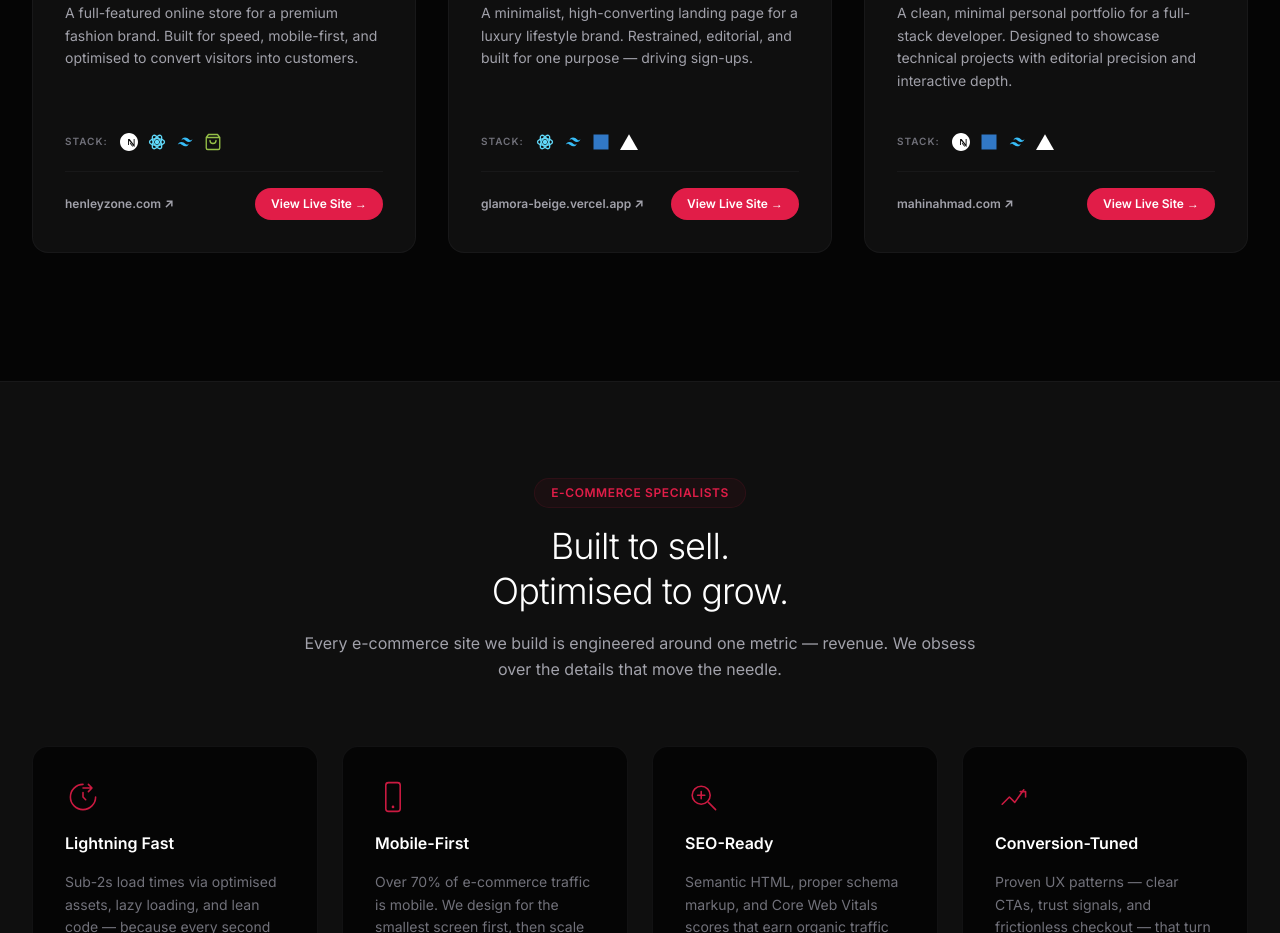
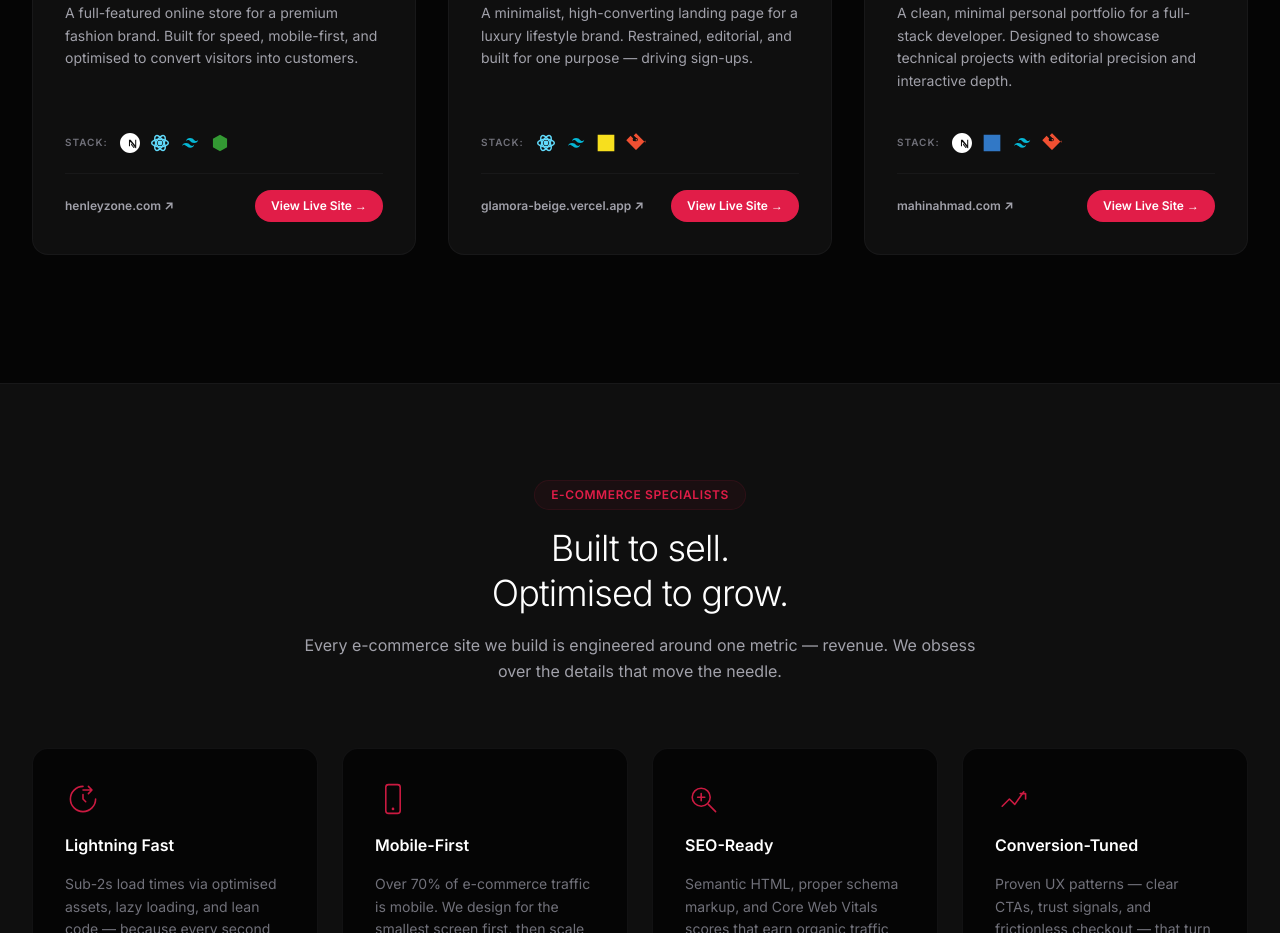
Before and after one commit to mahunn/Websy-Agentic, a Next.js app: page /work in a window 1280 px wide. Shown: the part 820-1753 px from the top of the page. Built offline with nearby package versions, Linux system fonts and the light colour scheme.

Commit message:
Replace Shopify/CMS stacks with custom engineered stack icons

```diff
--- a/app/work/page.tsx
+++ b/app/work/page.tsx
@@ -71,7 +71,7 @@ export default function Work() {
                 <div className="flex items-center gap-2.5">
                   {/* Next.js */}
                   <svg
-                    className="w-4.5 h-4.5 text-white transition-all duration-200 hover:-translate-y-1 hover:drop-shadow-[0_0_8px_rgba(255,255,255,0.45)] cursor-pointer"
+                    className="w-5 h-5 text-white transition-all duration-200 hover:-translate-y-1 hover:drop-shadow-[0_0_8px_rgba(255,255,255,0.45)] cursor-pointer"
                     viewBox="0 0 24 24"
                     fill="currentColor"
                     aria-label="Next.js"
@@ -80,7 +80,7 @@ export default function Work() {
                   </svg>
                   {/* React */}
                   <svg
-                    className="w-4.5 h-4.5 text-[#61DAFB] transition-all duration-200 hover:-translate-y-1 hover:drop-shadow-[0_0_8px_rgba(97,218,251,0.45)] cursor-pointer"
+                    className="w-5 h-5 text-[#61DAFB] transition-all duration-200 hover:-translate-y-1 hover:drop-shadow-[0_0_8px_rgba(97,218,251,0.45)] cursor-pointer"
                     viewBox="0 0 24 24"
                     fill="none"
                     stroke="currentColor"
@@ -94,25 +94,21 @@ export default function Work() {
                   </svg>
                   {/* Tailwind CSS */}
                   <svg
-                    className="w-4.5 h-4.5 text-[#38BDF8] transition-all duration-200 hover:-translate-y-1 hover:drop-shadow-[0_0_8px_rgba(56,189,248,0.45)] cursor-pointer"
+                    className="w-5 h-5 text-[#06B6D4] transition-all duration-200 hover:-translate-y-1 hover:drop-shadow-[0_0_8px_rgba(6,182,212,0.45)] cursor-pointer"
                     viewBox="0 0 24 24"
                     fill="currentColor"
                     aria-label="Tailwind CSS"
                   >
                     <path d="M12 6.00002C9.40003 6.00002 7.80003 7.30002 7.20003 9.90002C8.10003 8.60002 9.20003 8.10002 10.5 8.40002C11.242 8.61202 11.7709 9.15573 12.3554 9.75716C13.308 10.7371 14.4429 11.9054 17.1 11.9054C19.7 11.9054 21.3 10.6054 21.9 8.00542C21 9.30542 19.9 9.80542 18.6 9.50542C17.858 9.29342 17.3291 8.74971 16.7446 8.14828C15.792 7.16831 14.6571 6.00002 12 6.00002ZM7.20003 11.9054C4.60003 11.9054 3.00003 13.2054 2.40003 15.8054C3.30003 14.5054 4.40003 14.0054 5.70003 14.3054C6.44203 14.5174 6.97092 15.0611 7.55543 15.6626C8.50803 15.6626 9.64293 17.8108 12.3 17.8108C14.9 17.8108 16.5 16.5108 17.1 13.9108C16.2 15.2108 15.1 15.7108 13.8 15.4108C13.058 15.1988 12.5291 14.6551 11.9446 14.0537C10.992 13.0737 9.85713 11.9054 7.20003 11.9054Z" />
                   </svg>
-                  {/* Shopify */}
+                  {/* Node.js */}
                   <svg
-                    className="w-4.5 h-4.5 text-[#95BF47] transition-all duration-200 hover:-translate-y-1 hover:drop-shadow-[0_0_8px_rgba(149,191,71,0.45)] cursor-pointer"
+                    className="w-5 h-5 text-[#339933] transition-all duration-200 hover:-translate-y-1 hover:drop-shadow-[0_0_8px_rgba(51,153,51,0.45)] cursor-pointer"
                     viewBox="0 0 24 24"
-                    fill="none"
-                    stroke="currentColor"
-                    strokeWidth="1.8"
-                    strokeLinecap="round"
-                    strokeLinejoin="round"
-                    aria-label="Shopify"
+                    fill="currentColor"
+                    aria-label="Node.js"
                   >
-                    <path d="M6 2L3 6v14a2 2 0 002 2h14a2 2 0 002-2V6l-3-4zM3 6h18M16 10a4 4 0 01-8 0" />
+                    <path d="M12 2L3.5 7v10L12 22l8.5-5V7L12 2zm-.9 17.5v-7.3L5 9.8l6.1 3.5v6.2zm1.8 0v-6.2l6.1-3.5-6.1 3.5v6.2z" />
                   </svg>
                 </div>
               </div>
@@ -183,7 +179,7 @@ export default function Work() {
                 <div className="flex items-center gap-2.5">
                   {/* React */}
                   <svg
-                    className="w-4.5 h-4.5 text-[#61DAFB] transition-all duration-200 hover:-translate-y-1 hover:drop-shadow-[0_0_8px_rgba(97,218,251,0.45)] cursor-pointer"
+                    className="w-5 h-5 text-[#61DAFB] transition-all duration-200 hover:-translate-y-1 hover:drop-shadow-[0_0_8px_rgba(97,218,251,0.45)] cursor-pointer"
                     viewBox="0 0 24 24"
                     fill="none"
                     stroke="currentColor"
@@ -197,30 +193,30 @@ export default function Work() {
                   </svg>
                   {/* Tailwind CSS */}
                   <svg
-                    className="w-4.5 h-4.5 text-[#38BDF8] transition-all duration-200 hover:-translate-y-1 hover:drop-shadow-[0_0_8px_rgba(56,189,248,0.45)] cursor-pointer"
+                    className="w-5 h-5 text-[#06B6D4] transition-all duration-200 hover:-translate-y-1 hover:drop-shadow-[0_0_8px_rgba(6,182,212,0.45)] cursor-pointer"
                     viewBox="0 0 24 24"
                     fill="currentColor"
                     aria-label="Tailwind CSS"
                   >
                     <path d="M12 6.00002C9.40003 6.00002 7.80003 7.30002 7.20003 9.90002C8.10003 8.60002 9.20003 8.10002 10.5 8.40002C11.242 8.61202 11.7709 9.15573 12.3554 9.75716C13.308 10.7371 14.4429 11.9054 17.1 11.9054C19.7 11.9054 21.3 10.6054 21.9 8.00542C21 9.30542 19.9 9.80542 18.6 9.50542C17.858 9.29342 17.3291 8.74971 16.7446 8.14828C15.792 7.16831 14.6571 6.00002 12 6.00002ZM7.20003 11.9054C4.60003 11.9054 3.00003 13.2054 2.40003 15.8054C3.30003 14.5054 4.40003 14.0054 5.70003 14.3054C6.44203 14.5174 6.97092 15.0611 7.55543 15.6626C8.50803 15.6626 9.64293 17.8108 12.3 17.8108C14.9 17.8108 16.5 16.5108 17.1 13.9108C16.2 15.2108 15.1 15.7108 13.8 15.4108C13.058 15.1988 12.5291 14.6551 11.9446 14.0537C10.992 13.0737 9.85713 11.9054 7.20003 11.9054Z" />
                   </svg>
-                  {/* TypeScript */}
+                  {/* JavaScript */}
                   <svg
-                    className="w-4.5 h-4.5 text-[#3178C6] transition-all duration-200 hover:-translate-y-1 hover:drop-shadow-[0_0_8px_rgba(49,120,198,0.45)] cursor-pointer"
+                    className="w-5 h-5 text-[#F7DF1E] transition-all duration-200 hover:-translate-y-1 hover:drop-shadow-[0_0_8px_rgba(247,223,30,0.45)] cursor-pointer"
                     viewBox="0 0 24 24"
                     fill="currentColor"
-                    aria-label="TypeScript"
+                    aria-label="JavaScript"
                   >
-                    <path d="M2 2h20v20H2V2zm9.143 11.597h-2.22V18h-1.63v-4.403H5.07V12.23h6.073v1.367zm6.757 3.328c0 1.258-1.002 1.637-2.738 1.637-1.417 0-2.482-.477-2.673-1.396h1.593c.11.458.62.68 1.157.68.572 0 .973-.25.973-.668 0-.422-.38-.59-1.222-.859-1.272-.397-2.28-.847-2.28-2.138 0-1.127.91-1.666 2.457-1.666 1.34 0 2.222.428 2.408 1.22h-1.57c-.11-.383-.483-.564-1-.564-.52 0-.853.227-.853.6 0 .385.344.53 1.164.792 1.472.463 2.169.96 2.169 2.36z" />
+                    <path d="M2 2h20v20H2V2zm12.586 16.204c0 1.294-1.077 1.796-2.586 1.796-1.578 0-2.545-.588-2.738-1.588h1.622c.11.517.586.828 1.116.828.588 0 .93-.207.93-.724v-6.516h1.666v6.204zm4.845.057c0 1.196-.93 1.743-2.457 1.743-1.42 0-2.316-.483-2.528-1.396h1.588c.11.458.557.656.973.656.458 0 .756-.168.756-.588 0-.39-.333-.518-1.096-.828-1.206-.497-2.073-.91-2.073-2.073 0-1.127.87-1.637 2.222-1.637 1.23 0 2.05.378 2.247 1.127h-1.564c-.11-.334-.458-.497-.756-.497-.43 0-.693.18-.693.52 0 .343.275.457.944.73 1.346.549 1.944.973 1.944 2.138z" />
                   </svg>
-                  {/* Vercel */}
+                  {/* Git */}
                   <svg
-                    className="w-4.5 h-4.5 text-white transition-all duration-200 hover:-translate-y-1 hover:drop-shadow-[0_0_8px_rgba(255,255,255,0.45)] cursor-pointer"
+                    className="w-5 h-5 text-[#F05032] transition-all duration-200 hover:-translate-y-1 hover:drop-shadow-[0_0_8px_rgba(240,80,50,0.45)] cursor-pointer"
                     viewBox="0 0 24 24"
                     fill="currentColor"
-                    aria-label="Vercel"
+                    aria-label="Git"
                   >
-                    <path d="M24 22.525H0L12 1.748l12 20.777z" />
+                    <path d="M23.384 11.61L12.39.616a.548.548 0 00-.773 0L9.278 2.955l3.14 3.14a1.867 1.867 0 011.83 1.83 1.87 1.87 0 01-1.785 1.867l-2.584.004a1.859 1.859 0 01-1.83-1.83 1.862 1.862 0 01.597-1.373L5.5 3.447.616 8.33a.546.546 0 000 .773L11.61 20.096a.548.548 0 00.773 0l11.002-11.002a.546.546 0 000-.773h.001zM11.82 8.79a.933.933 0 001.32-.003.93.93 0 000-1.32.934.934 0 00-1.32 0 .93.93 0 000 1.323zM9.016 11.233a.935.935 0 001.322 0 .93.93 0 000-1.32.93.93 0 00-1.322 0 .933.933 0 000 1.32z" />
                   </svg>
                 </div>
               </div>
@@ -291,7 +287,7 @@ export default function Work() {
                 <div className="flex items-center gap-2.5">
                   {/* Next.js */}
                   <svg
-                    className="w-4.5 h-4.5 text-white transition-all duration-200 hover:-translate-y-1 hover:drop-shadow-[0_0_8px_rgba(255,255,255,0.45)] cursor-pointer"
+                    className="w-5 h-5 text-white transition-all duration-200 hover:-translate-y-1 hover:drop-shadow-[0_0_8px_rgba(255,255,255,0.45)] cursor-pointer"
                     viewBox="0 0 24 24"
                     fill="currentColor"
                     aria-label="Next.js"
@@ -300,7 +296,7 @@ export default function Work() {
                   </svg>
                   {/* TypeScript */}
                   <svg
-                    className="w-4.5 h-4.5 text-[#3178C6] transition-all duration-200 hover:-translate-y-1 hover:drop-shadow-[0_0_8px_rgba(49,120,198,0.45)] cursor-pointer"
+                    className="w-5 h-5 text-[#3178C6] transition-all duration-200 hover:-translate-y-1 hover:drop-shadow-[0_0_8px_rgba(49,120,198,0.45)] cursor-pointer"
                     viewBox="0 0 24 24"
                     fill="currentColor"
                     aria-label="TypeScript"
@@ -309,21 +305,21 @@ export default function Work() {
                   </svg>
                   {/* Tailwind CSS */}
                   <svg
-                    className="w-4.5 h-4.5 text-[#38BDF8] transition-all duration-200 hover:-translate-y-1 hover:drop-shadow-[0_0_8px_rgba(56,189,248,0.45)] cursor-pointer"
+                    className="w-5 h-5 text-[#06B6D4] transition-all duration-200 hover:-translate-y-1 hover:drop-shadow-[0_0_8px_rgba(6,182,212,0.45)] cursor-pointer"
                     viewBox="0 0 24 24"
                     fill="currentColor"
                     aria-label="Tailwind CSS"
                   >
                     <path d="M12 6.00002C9.40003 6.00002 7.80003 7.30002 7.20003 9.90002C8.10003 8.60002 9.20003 8.10002 10.5 8.40002C11.242 8.61202 11.7709 9.15573 12.3554 9.75716C13.308 10.7371 14.4429 11.9054 17.1 11.9054C19.7 11.9054 21.3 10.6054 21.9 8.00542C21 9.30542 19.9 9.80542 18.6 9.50542C17.858 9.29342 17.3291 8.74971 16.7446 8.14828C15.792 7.16831 14.6571 6.00002 12 6.00002ZM7.20003 11.9054C4.60003 11.9054 3.00003 13.2054 2.40003 15.8054C3.30003 14.5054 4.40003 14.0054 5.70003 14.3054C6.44203 14.5174 6.97092 15.0611 7.55543 15.6626C8.50803 15.6626 9.64293 17.8108 12.3 17.8108C14.9 17.8108 16.5 16.5108 17.1 13.9108C16.2 15.2108 15.1 15.7108 13.8 15.4108C13.058 15.1988 12.5291 14.6551 11.9446 14.0537C10.992 13.0737 9.85713 11.9054 7.20003 11.9054Z" />
                   </svg>
-                  {/* Vercel */}
+                  {/* Git */}
                   <svg
-                    className="w-4.5 h-4.5 text-white transition-all duration-200 hover:-translate-y-1 hover:drop-shadow-[0_0_8px_rgba(255,255,255,0.45)] cursor-pointer"
+                    className="w-5 h-5 text-[#F05032] transition-all duration-200 hover:-translate-y-1 hover:drop-shadow-[0_0_8px_rgba(240,80,50,0.45)] cursor-pointer"
                     viewBox="0 0 24 24"
                     fill="currentColor"
-                    aria-label="Vercel"
+                    aria-label="Git"
                   >
-                    <path d="M24 22.525H0L12 1.748l12 20.777z" />
+                    <path d="M23.384 11.61L12.39.616a.548.548 0 00-.773 0L9.278 2.955l3.14 3.14a1.867 1.867 0 011.83 1.83 1.87 1.87 0 01-1.785 1.867l-2.584.004a1.859 1.859 0 01-1.83-1.83 1.862 1.862 0 01.597-1.373L5.5 3.447.616 8.33a.546.546 0 000 .773L11.61 20.096a.548.548 0 00.773 0l11.002-11.002a.546.546 0 000-.773h.001zM11.82 8.79a.933.933 0 001.32-.003.93.93 0 000-1.32.934.934 0 00-1.32 0 .93.93 0 000 1.323zM9.016 11.233a.935.935 0 001.322 0 .93.93 0 000-1.32.93.93 0 00-1.322 0 .933.933 0 000 1.32z" />
                   </svg>
                 </div>
               </div>
```
